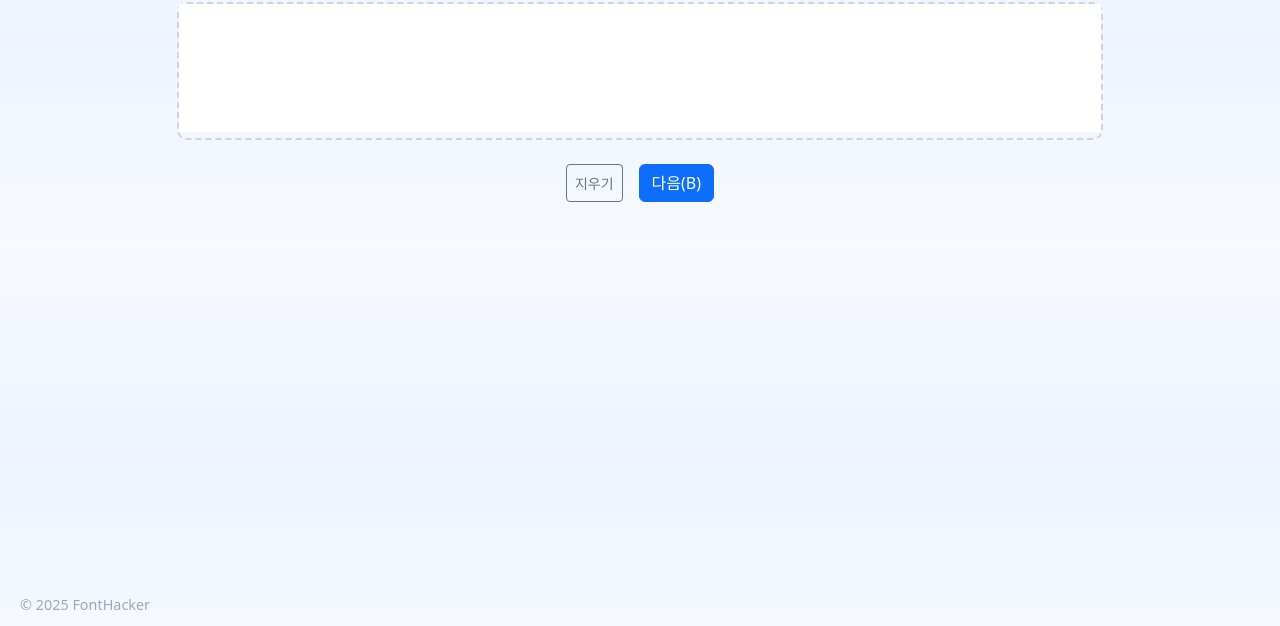
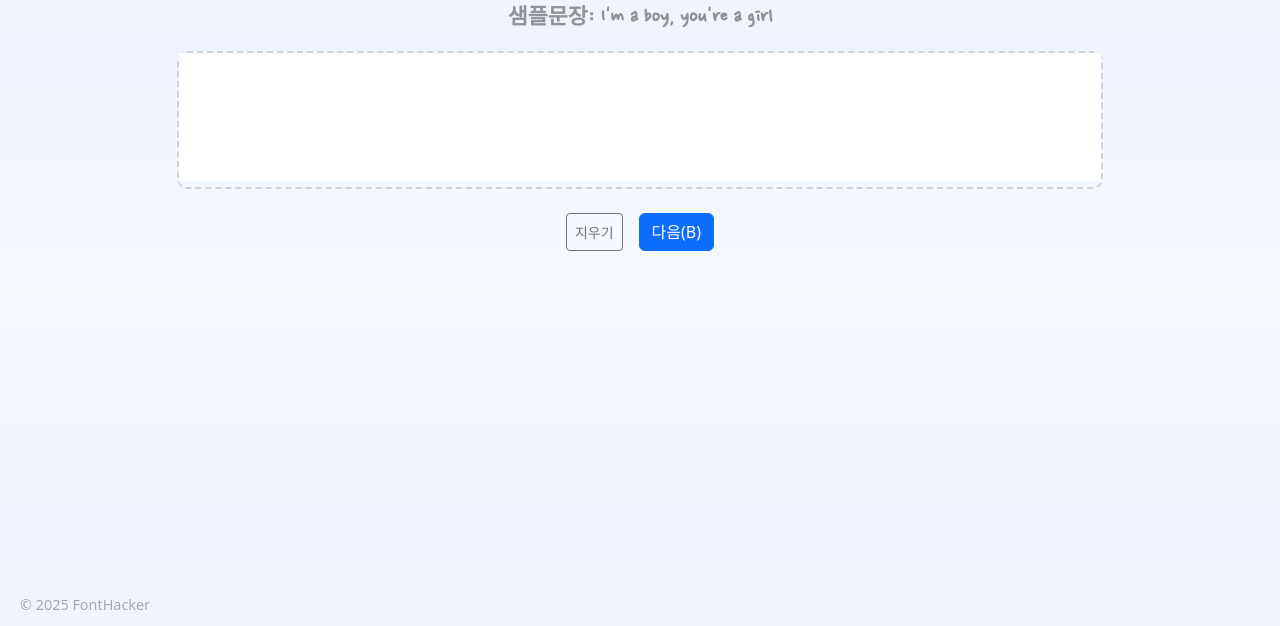
Before and after one commit to kiimsmm/Handwriting_Webpage, a plain HTML site: page draw.html in a window 1280 px wide. Shown: the part 174-800 px from the top of the page. Drawn offline with nearby package versions, Linux system fonts and the light colour scheme.

Commit message:
손글씨

```diff
--- a/draw.html
+++ b/draw.html
@@ -5,7 +5,7 @@
     <title>직접 손글씨 쓰기</title>
     <meta name="viewport" content="width=device-width, initial-scale=1" />
     <link href="https://cdn.jsdelivr.net/npm/bootstrap@5.3.0/dist/css/bootstrap.min.css" rel="stylesheet">
-
+    <link href="https://fonts.googleapis.com/css2?family=Nanum+Pen+Script&display=swap" rel="stylesheet">
     <link rel="stylesheet" href="styles.css">
     <link rel="icon" href="images/icon_32.png?v=4" type="image/png" sizes="32x32">
     <link rel="icon" href="images/icon_64.png?v=4" type="image/png" sizes="64x64" >
@@ -22,8 +22,11 @@
 </nav>
 <footer class="fh-footer">© 2025 FontHacker</footer>
 
-<div class="container py-5">
+<div class="container py-5" >
     <h2 id="stepTitle" class="mb-3">A를 써주세요</h2>
+    <div class="d-flex justify-content-center mt-3">
+        <p class="sample-text">샘플문장: I'm a boy, you're a girl</p>
+    </div>
     <div class="d-flex justify-content-center">
         <div class="canvas-wrap">
             <canvas id="canvasOne" class="handwrite-canvas"></canvas>
--- a/styles.css
+++ b/styles.css
@@ -63,7 +63,6 @@ body{
     border-radius:999px;
     padding:.35rem .6rem;
 }
-
 .upload-box{
     width: 100%;
     height: 260px;
@@ -95,6 +94,7 @@ body{
     width:100%;
     margin-top:12px;
 }
+
 input[type="file"]{ display:none; }
 
 .fh-actions .btn{
@@ -107,6 +107,14 @@ input[type="file"]{ display:none; }
     bottom: 10px;
     color: #a0a9b3;
     font-size: .9rem;
+}
+
+.sample-text {
+    font-family: 'Nanum Pen Script', cursive; /* 폰트 변경 */
+    color: rgba(0, 0, 0, 0.4);
+    font-size: 1.36rem;
+    font-weight: bold;
+    user-select: none; /* 드래그 방지 */
 }
 
 /* canvas */
```
